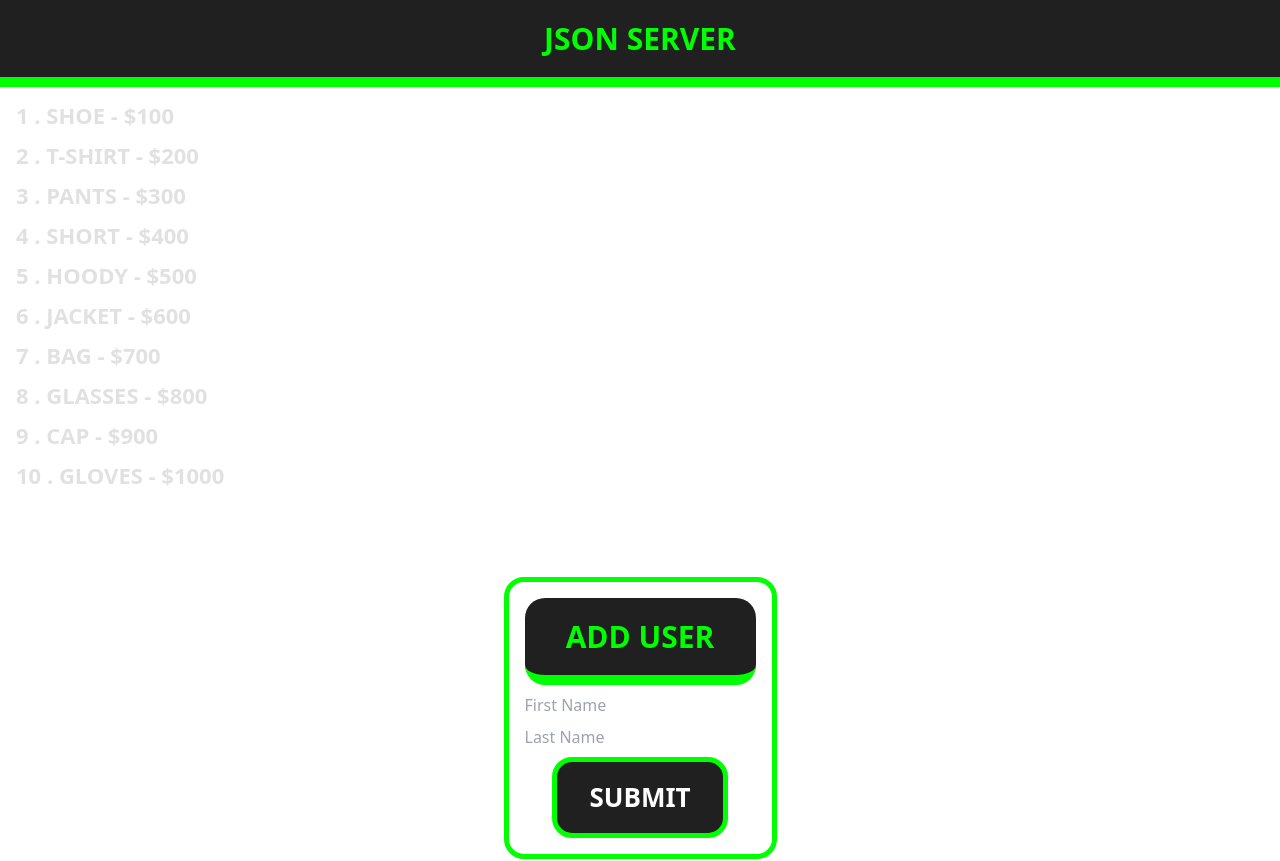
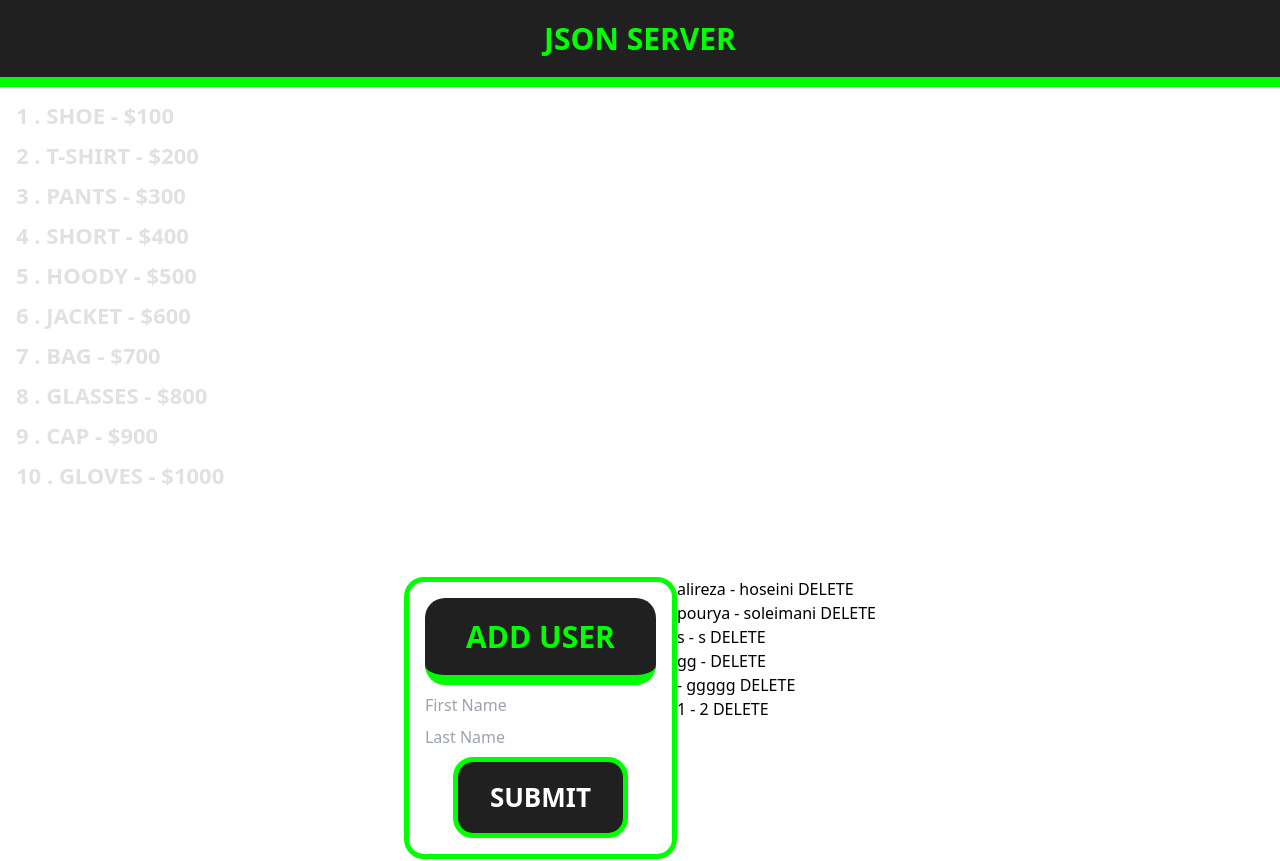
Before and after one commit to PouryaSoleimani/REACT-LIBRARIES, a React (Vite) app: page /json-server in a window 1280 px wide. Shown: the top 861 px of the page. Built offline with nearby package versions, Linux system fonts and the light colour scheme; data requests are answered from the project's data file.

Commit message:
JSON SERVER

```diff
--- a/src/JSON-SERVER/JsonServer.tsx
+++ b/src/JSON-SERVER/JsonServer.tsx
@@ -3,7 +3,9 @@ import axios from 'axios'
 import React, { useEffect, useState } from 'react'
 import styled from 'styled-components'
 import toast, { Toaster } from 'react-hot-toast';
+
 type ProductItemType = { id: string, title: string, price: number }
+type UserType = { id: string | number, firstName: string, lastName: string }
 
 //STYLED COMPONENTS ========================================================================================================================================
 const Wrapper = styled.div`display : flex ; align-items : center ; justify-content : center ; flex-direction : column ; height : 100%;`
@@ -29,6 +31,8 @@ const JsonServer = () => {
 
   useEffect(() => { fetcher() }, [])
 
+
+
   //* FORM - {POST}
   const [firstName, setFirstName] = useState('')
   const [lastName, setLastName] = useState('')
@@ -37,7 +41,7 @@ const JsonServer = () => {
 
   function submitHandler(event: React.FormEvent<HTMLFormElement>) {
     event.preventDefault()
-    const userInfo = {firstName, lastName }
+    const userInfo = { firstName, lastName }
     axios.post('http://localhost:3000/users', userInfo).then(response => console.log(response))
     notify()
     setFirstName(''); setLastName('')
@@ -48,9 +52,13 @@ const JsonServer = () => {
   //! FORM - {DELETE}
   const [id, setId] = useState('')
   const [name, setName] = useState('')
+  const [allusers, setAllusers] = useState([])
+  useEffect(() => { getAllUsers() }, [allusers])
 
   const notify2 = () => toast.success('User Deleted', { style: { borderRadius: '10px', background: '#333', color: '#fff', border: "3px solid lime", fontWeight: 900 } })
   const notify3 = () => toast.error('User Not Found', { style: { borderRadius: '10px', background: '#333', color: '#fff', border: "3px solid red", fontWeight: 900 } })
+
+  function getAllUsers() { axios.get('http://localhost:3000/users').then(response => setAllusers(response.data)) }
 
   function deleteUserHandler(event: React.FormEvent<HTMLFormElement>) {
     event.preventDefault()
@@ -79,6 +87,9 @@ const JsonServer = () => {
           <input className='p-4 text-xl text-black rounded-xl' type="text" placeholder='Last Name' value={lastName} onChange={event => setLastName(event.target.value)} />
           <Button>SUBMIT</Button>
         </Form>
+        <div className='text-white text-2xl flex flex-col px-10 py-4 font-semibold space-y-5'>
+          {allusers.map((user: UserType) => <p key={user.id}>{user.firstName} -  {user.lastName}  <button className='bg-red-700 p-2 rounded-xl'>DELETE</button></p>)}
+        </div>
       </FormWrapper>
 
       <FormWrapper>
--- a/src/JSON-SERVER/db.json
+++ b/src/JSON-SERVER/db.json
@@ -73,6 +73,31 @@
       "id": "a203",
       "firstName": "alireza",
       "lastName": "hoseini"
+    },
+    {
+      "id": "662f",
+      "firstName": "pourya",
+      "lastName": "soleimani"
+    },
+    {
+      "id": "177d",
+      "firstName": "s",
+      "lastName": "s"
+    },
+    {
+      "id": "928d",
+      "firstName": "gg",
+      "lastName": ""
+    },
+    {
+      "id": "6af3",
+      "firstName": "",
+      "lastName": "ggggg"
+    },
+    {
+      "id": "b48f",
+      "firstName": "1",
+      "lastName": "2"
     }
   ]
 }
```
